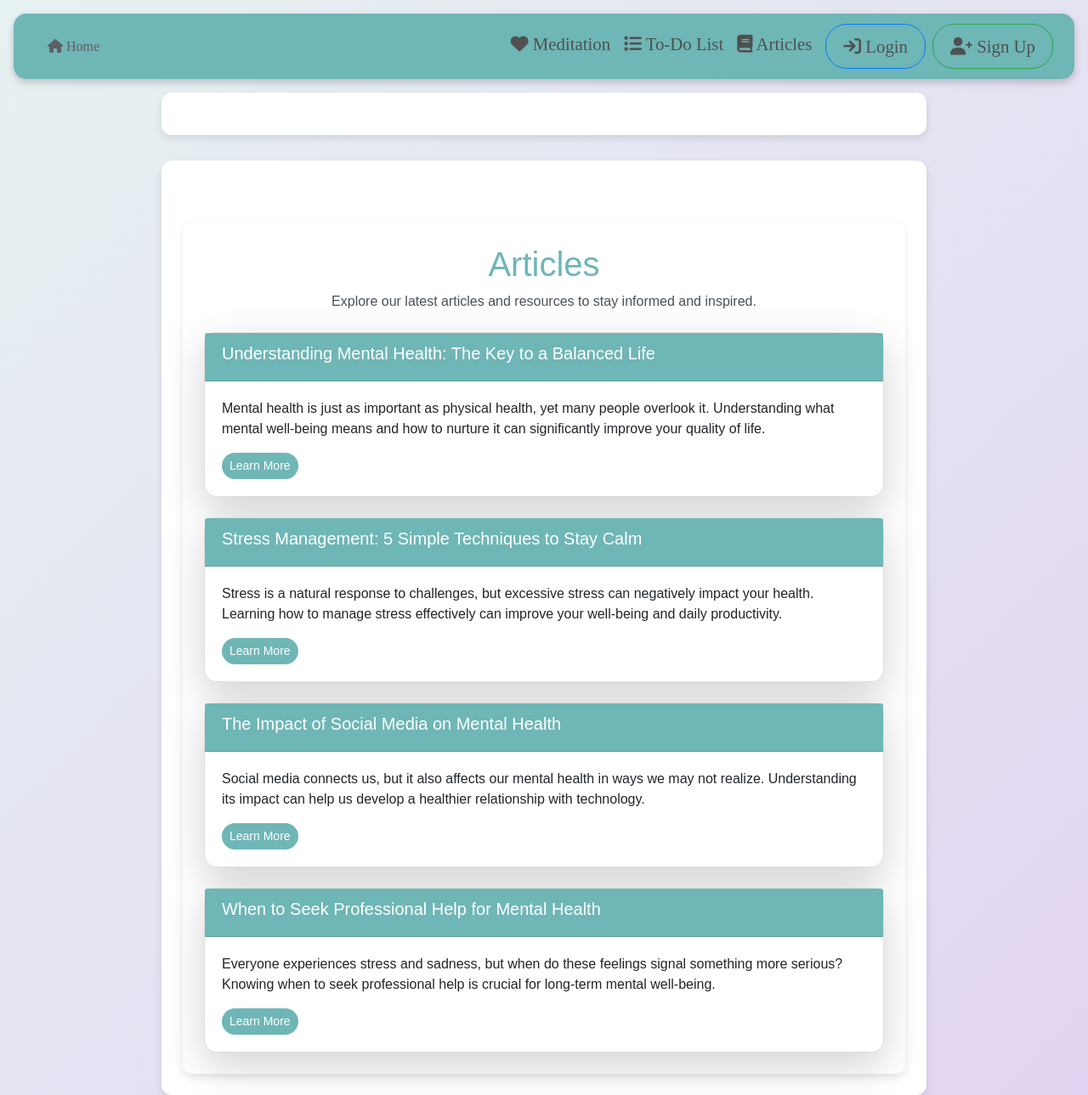
After one commit to B0rislava/hello-kitty, a Flask app: page /articles in a window 1280 px wide. The commit adds this page. Shown: the whole page at 85% size. Run offline with Flask 3, Linux system fonts and the light colour scheme; some libraries are stand-ins or nearby versions.

Commit message:
add articles page and link to navigation

```diff
--- /dev/null
+++ b/website/templates/articles.html
@@ -0,0 +1,127 @@
+{% extends "base.html"%}
+{% block title %}Articles{% endblock %}
+
+{% block content %}
+<div class="container mt-5">
+    <h1 class="text-center" style="color: #6fb6b6; font-family: 'Poppins', sans-serif;">Articles</h1>
+    <p class="text-center" style="color: #495057; font-family: 'Poppins', sans-serif;">
+        Explore our latest articles and resources to stay informed and inspired.
+    </p>
+
+    <!-- Article 1 -->
+    <div class="card shadow-lg mt-4" style="border-radius: 15px;">
+        <div class="card-header" style="background: #6fb6b6; color: #ffffff; font-family: 'Poppins', sans-serif;">
+            <h5>Understanding Mental Health: The Key to a Balanced Life</h5>
+        </div>
+        <div class="card-body" style="font-family: 'Poppins', sans-serif;">
+            <p>Mental health is just as important as physical health, yet many people overlook it. Understanding what mental well-being means and how to nurture it can significantly improve your quality of life.</p>
+            <button id="learnMoreBtn1" class="btn btn-sm" style="background: #6fb6b6; color: #ffffff; border-radius: 20px;">Learn More</button>
+            <p id="moreText1" style="display: none; margin-top: 10px;">Mental health refers to our emotional, psychological, and social well-being. It affects how we think, feel, and interact with others. Good mental health allows us to cope with stress, work productively, and enjoy life.
+
+                🔹 Signs of Good Mental Health:
+
+                A positive self-image and confidence
+                The ability to handle stress and setbacks
+                Healthy relationships and social connections
+                On the other hand, prolonged stress, anxiety, or sadness may indicate a mental health issue. Seeking support from friends, family, or professionals is essential when needed.
+
+                💡 Tip: Taking care of your mental health through self-care, mindfulness, and seeking help when necessary is key to a balanced life..</p>
+        </div>
+    </div>
+
+    <!-- Article 2 -->
+    <div class="card shadow-lg mt-4" style="border-radius: 15px;">
+        <div class="card-header" style="background: #6fb6b6; color: #ffffff; font-family: 'Poppins', sans-serif;">
+            <h5>Stress Management: 5 Simple Techniques to Stay Calm</h5>
+        </div>
+        <div class="card-body" style="font-family: 'Poppins', sans-serif;">
+            <p>Stress is a natural response to challenges, but excessive stress can negatively impact your health. Learning how to manage stress effectively can improve your well-being and daily productivity.</p>
+            <button id="learnMoreBtn2" class="btn btn-sm" style="background: #6fb6b6; color: #ffffff; border-radius: 20px;">Learn More</button>
+            <p id="moreText2" style="display: none; margin-top: 10px;">Stress triggers a "fight or flight" response in our bodies, increasing heart rate and tension. While short-term stress can be beneficial, chronic stress can lead to burnout, anxiety, and even physical illness.
+
+                🔹 5 Techniques to Reduce Stress:
+
+                Deep Breathing – Try the 4-7-8 method: inhale for 4 seconds, hold for 7, and exhale for 8.
+                Exercise – Physical activity releases endorphins, reducing stress levels.
+                Mindfulness & Meditation – Practicing mindfulness helps you stay present and calm.
+                Time Management – Prioritizing tasks can prevent overwhelm.
+                Social Support – Talking to a friend or therapist can provide relief.
+                💡 Tip: Small daily changes, like a 10-minute walk or short breathing exercises, can make a big difference in stress reduction!</p>
+        </div>
+    </div>
+
+    <!-- Article 3 -->
+    <div class="card shadow-lg mt-4" style="border-radius: 15px;">
+        <div class="card-header" style="background: #6fb6b6; color: #ffffff; font-family: 'Poppins', sans-serif;">
+            <h5>The Impact of Social Media on Mental Health</h5>
+        </div>
+        <div class="card-body" style="font-family: 'Poppins', sans-serif;">
+            <p>Social media connects us, but it also affects our mental health in ways we may not realize. Understanding its impact can help us develop a healthier relationship with technology.</p>
+            <button id="learnMoreBtn3" class="btn btn-sm" style="background: #6fb6b6; color: #ffffff; border-radius: 20px;">Learn More</button>
+            <p id="moreText3" style="display: none; margin-top: 10px;">While social media offers entertainment and connection, excessive use can lead to anxiety, low self-esteem, and even depression. The pressure to present a "perfect" life online can distort reality and increase feelings of inadequacy.
+
+🔹 Negative Effects of Social Media:
+
+Constant comparison to others
+Reduced attention span and productivity
+Increased feelings of loneliness
+🔹 How to Use Social Media Mindfully:
+
+Set time limits – Avoid endless scrolling.
+Curate your feed – Follow accounts that inspire positivity.
+Take breaks – Digital detoxes can improve mental clarity.
+💡 Tip: Be mindful of how social media makes you feel. If it brings more stress than joy, consider adjusting your usage.
+
+</p>
+        </div>
+    </div>
+
+    <!-- Article 4 -->
+    <div class="card shadow-lg mt-4" style="border-radius: 15px;">
+        <div class="card-header" style="background: #6fb6b6; color: #ffffff; font-family: 'Poppins', sans-serif;">
+            <h5>When to Seek Professional Help for Mental Health</h5>
+        </div>
+        <div class="card-body" style="font-family: 'Poppins', sans-serif;">
+            <p>Everyone experiences stress and sadness, but when do these feelings signal something more serious? Knowing when to seek professional help is crucial for long-term mental well-being.</p>
+            <button id="learnMoreBtn4" class="btn btn-sm" style="background: #6fb6b6; color: #ffffff; border-radius: 20px;">Learn More</button>
+            <p id="moreText4" style="display: none; margin-top: 10px;">Mental health struggles can range from mild stress to severe conditions like depression and anxiety disorders. If negative emotions interfere with daily life, professional help may be needed.
+
+                🔹 Signs That You Should Seek Help:
+
+                Persistent sadness or hopelessness
+                Trouble sleeping or drastic mood changes
+                Loss of interest in activities you once enjoyed
+                Difficulty managing stress or emotions
+                🔹 Where to Find Support:
+
+                Therapists and counselors
+                Support groups and helplines
+                Online therapy platforms
+                💡 Tip: Seeking help is a sign of strength, not weakness. Mental health professionals can provide guidance and strategies for a healthier mind.</p>
+        </div>
+    </div>
+</div>
+
+<script>
+    // JavaScript to handle the "Learn More" buttons
+    document.getElementById('learnMoreBtn1').addEventListener('click', function() {
+        document.getElementById('moreText1').style.display = 'block';
+        this.style.display = 'none';
+    });
+
+    document.getElementById('learnMoreBtn2').addEventListener('click', function() {
+        document.getElementById('moreText2').style.display = 'block';
+        this.style.display = 'none';
+    });
+
+    document.getElementById('learnMoreBtn3').addEventListener('click', function() {
+        document.getElementById('moreText3').style.display = 'block';
+        this.style.display = 'none';
+    });
+
+    document.getElementById('learnMoreBtn4').addEventListener('click', function() {
+        document.getElementById('moreText4').style.display = 'block';
+        this.style.display = 'none';
+    });
+</script>
+{% endblock %}
--- a/website/templates/base.html
+++ b/website/templates/base.html
@@ -91,6 +91,9 @@
             <a class="nav-item nav-link" id="toDoList" href="{{ url_for('views.to_do_list') }}">
                 <i class="fa fa-list"></i> To-Do List
             </a>
+            <a class="nav-item nav-link" id="articles" href="{{ url_for('views.articles') }}">
+                <i class="fa fa-book"></i> Articles
+            </a>
             {% if user.is_authenticated %}
                 <a class="nav-item nav-link" id="profile" href="{{ url_for('views.profile') }}">
                     <i class="fa fa-user-circle"></i>
--- a/website/views.py
+++ b/website/views.py
@@ -78,3 +78,7 @@ def update_note(note_id):
 @views.route('/meditation')
 def meditation():
     return render_template("meditation.html", user=current_user)
+
+@views.route('/articles')
+def articles():
+    return render_template('articles.html', user=current_user)
```
